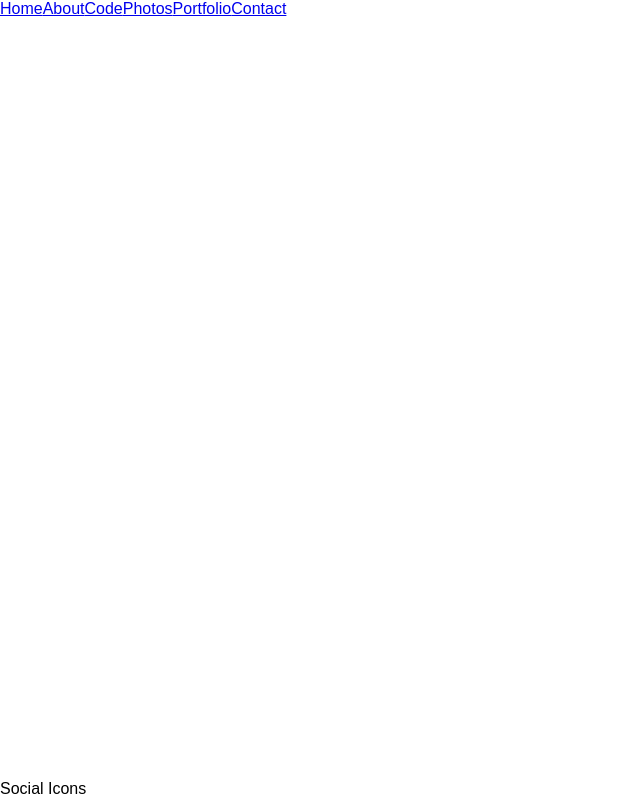
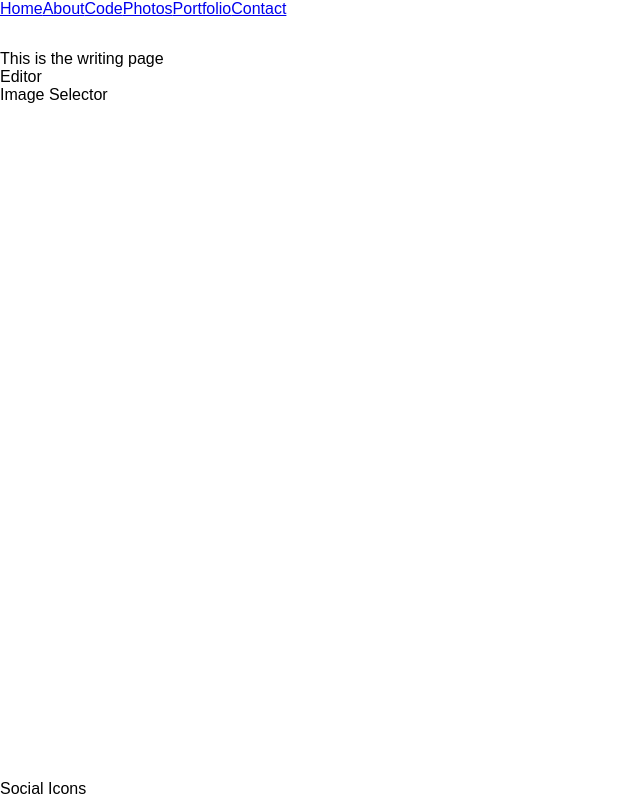
Before and after one commit to emptyport/personal_website, a React (Create React App) app in the folder client/: page /write in a window 1280 px wide. Shown: the whole page, without its empty margins (0-640 px from the left). Built offline with nearby package versions, Linux system fonts and the light colour scheme.

Commit message:
working on blog entry writer

```diff
--- a/client/src/App.js
+++ b/client/src/App.js
@@ -2,6 +2,8 @@ import React, { Component } from 'react';
 import { Route } from 'react-router-dom';
 import Navbar from './components/Navbar';
 import Footer from './components/Footer';
+
+// Here are the pages
 import Home from './pages/Home';
 import About from './pages/About';
 import Contact from './pages/Contact';
@@ -13,6 +15,7 @@ import Portfolio from './pages/Portfolio';
 import WithAuth from './components/WithAuth';
 import ImageUploader from './pages/ImageUploader';
 import Login from './pages/Login';
+import Write from './pages/Write';
 
 import './App.css';
 
@@ -34,6 +37,7 @@ class App extends Component {
 
           <Route exact path="/upload" component={WithAuth(ImageUploader)} />
           <Route exact path="/login" component={Login} />
+          <Route exact path="/write" component={Write} />
         </div>
 
         <Footer className="footer"/>
--- /dev/null
+++ b/client/src/components/Editor.js
@@ -0,0 +1,21 @@
+import React, { Component } from 'react';
+
+class Editor extends Component {
+  constructor(props) {
+    super(props);
+
+    this.state = {
+      text: ''
+    }
+  }
+
+  render() {
+    return (
+      <div>
+        Editor
+      </div>
+    )
+  }
+}
+
+export default Editor;
--- /dev/null
+++ b/client/src/components/ImageSelector.js
@@ -0,0 +1,11 @@
+import React, { Component } from 'react';
+
+class ImageSelector extends Component {
+  render() {
+    return (
+      <div>Image Selector</div>
+    )
+  }
+}
+
+export default ImageSelector;
--- /dev/null
+++ b/client/src/pages/Write.js
@@ -0,0 +1,19 @@
+import React, { Component } from 'react';
+import Editor from '../components/Editor';
+import ImageSelector from '../components/ImageSelector';
+
+class Write extends Component {
+
+  render() {
+    return (
+      <div>
+        This is the writing page
+        <Editor />
+        <ImageSelector />
+      </div>
+    )
+  }
+
+}
+
+export default Write;
```
